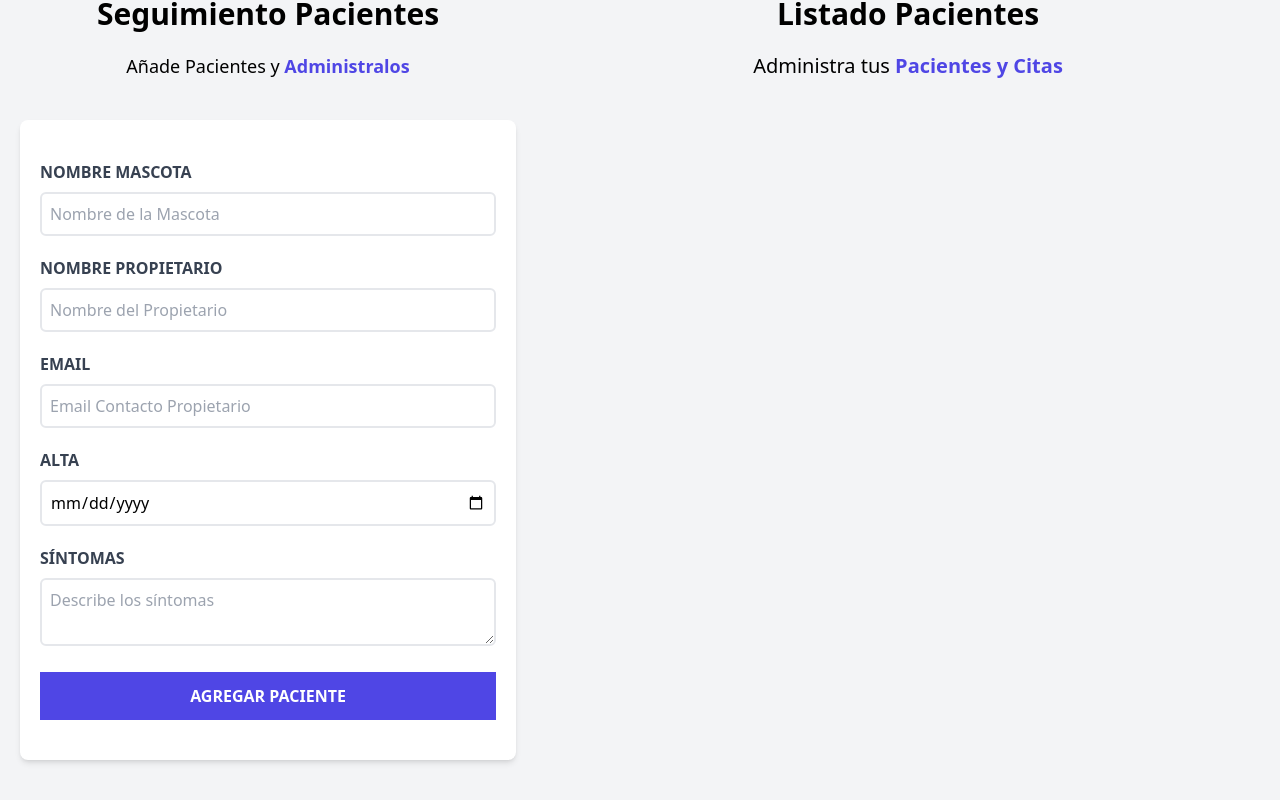
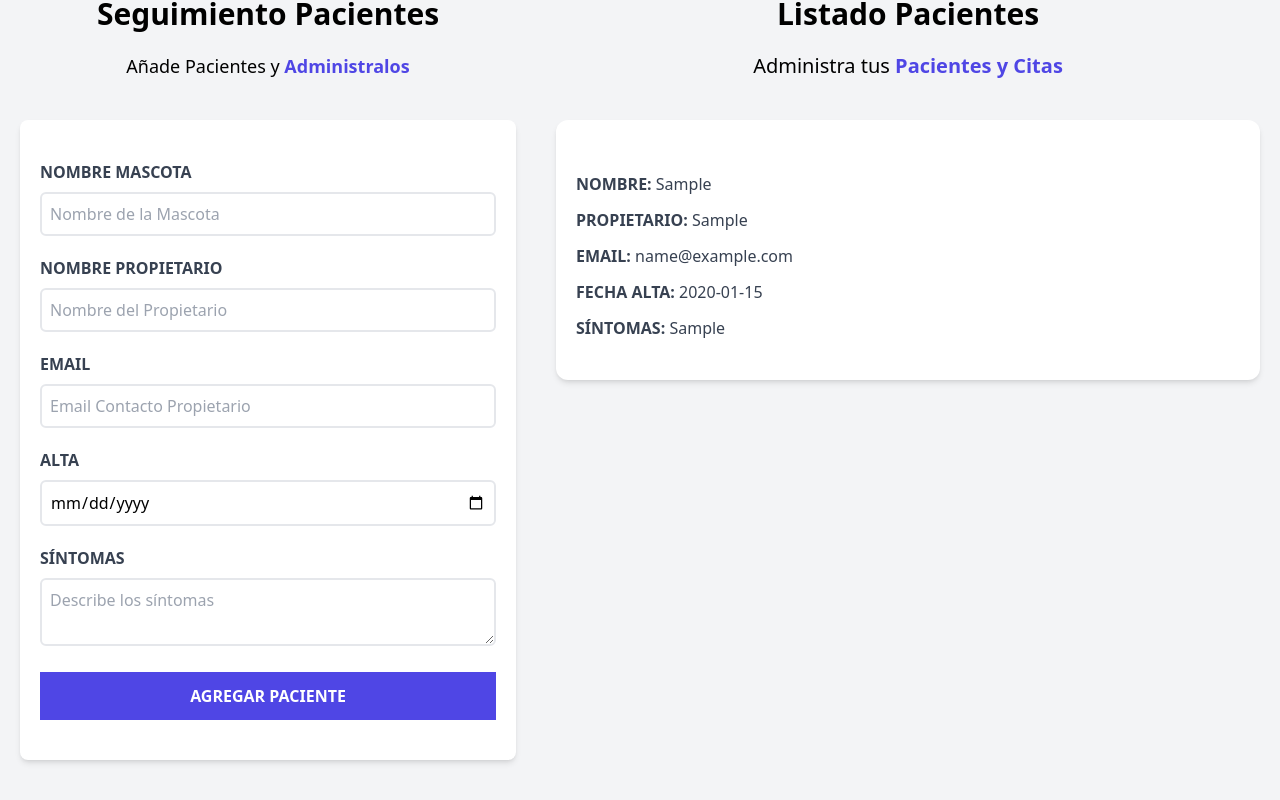
Before and after one commit to diegofdg/react_la_guia_completa, a React (Vite) app in the folder 01_citas_react/: page / in a window 1280 px wide. Both pictures are taken after typing "Sample", "Sample", "name@example.com", "2020-01-15", "Sample" into the empty fields and a click on the input "Agregar Paciente". Shown: the part 180-980 px from the top of the page. Built offline with nearby package versions, Linux system fonts and the light colour scheme.

Commit message:
01_citas_react-mostrando la información de los pacientes en el listado

```diff
--- a/01_citas_react/src/components/Formulario.jsx
+++ b/01_citas_react/src/components/Formulario.jsx
@@ -15,10 +15,10 @@ const Formulario = ({ pacientes, setPacientes }) => {
     e.preventDefault();
 
     // Validación del formulario
-    if( [ nombre,propietario, email, fecha, sintomas ].includes('') ) {
+    /* if( [ nombre,propietario, email, fecha, sintomas ].includes('') ) {
       setError(true);
       return;
-    }
+    } */
 
     setError(false);
 
--- a/01_citas_react/src/components/ListadoPacientes.jsx
+++ b/01_citas_react/src/components/ListadoPacientes.jsx
@@ -9,13 +9,12 @@ const ListadoPacientes = ({ pacientes }) => {
         <span className="text-indigo-600 font-bold">Pacientes y Citas</span>
       </p>
 
-      { pacientes.map( paciente => {
+      {pacientes.map(( paciente, index ) =>
         <Paciente
+          key={index}
           paciente={paciente}
         />
-      })}
-
-
+      )}
     </div>
   )
 }
--- a/01_citas_react/src/components/Paciente.jsx
+++ b/01_citas_react/src/components/Paciente.jsx
@@ -1,25 +1,27 @@
-const Paciente = () => {
+const Paciente = ({ paciente }) => {
+
+  const { nombre, propietario, email, fecha, sintomas } = paciente
   return (
     <div className="mx-5 my-10 bg-white shadow-md px-5 py-10 rounded-xl">
       <p className="font-bold mt-3 text-gray-700 uppercase">
         Nombre: {''}
-        <span className="font-normal normal-case">Hook</span>
+        <span className="font-normal normal-case">{nombre}</span>
       </p>
       <p className="font-bold mt-3 text-gray-700 uppercase">
           Propietario: {''}
-          <span className="font-normal normal-case">Juan</span>
+          <span className="font-normal normal-case">{propietario}</span>
       </p>
       <p className="font-bold mt-3 text-gray-700 uppercase">
           Email: {''}
-          <span className="font-normal normal-case">correo@correo.com</span>
+          <span className="font-normal normal-case">{email}</span>
       </p>
       <p className="font-bold mt-3 text-gray-700 uppercase">
           Fecha Alta: {''}
-          <span className="font-normal normal-case">28 de Enero de 2023</span>
+          <span className="font-normal normal-case">{fecha}</span>
       </p>
       <p className="font-bold mt-3 text-gray-700 uppercase">
           Síntomas: {''}
-          <span className="font-normal normal-case">Lorem ipsum dolor sit amet consectetur adipisicing elit. Omnis, quae saepe? Repudiandae itaque libero vitae at eaque iusto, ut voluptatum quos amet inventore voluptatibus nostrum ea tempora maiores sit dolores.</span>
+          <span className="font-normal normal-case">{sintomas}</span>
       </p>
       </div>
   )
```
